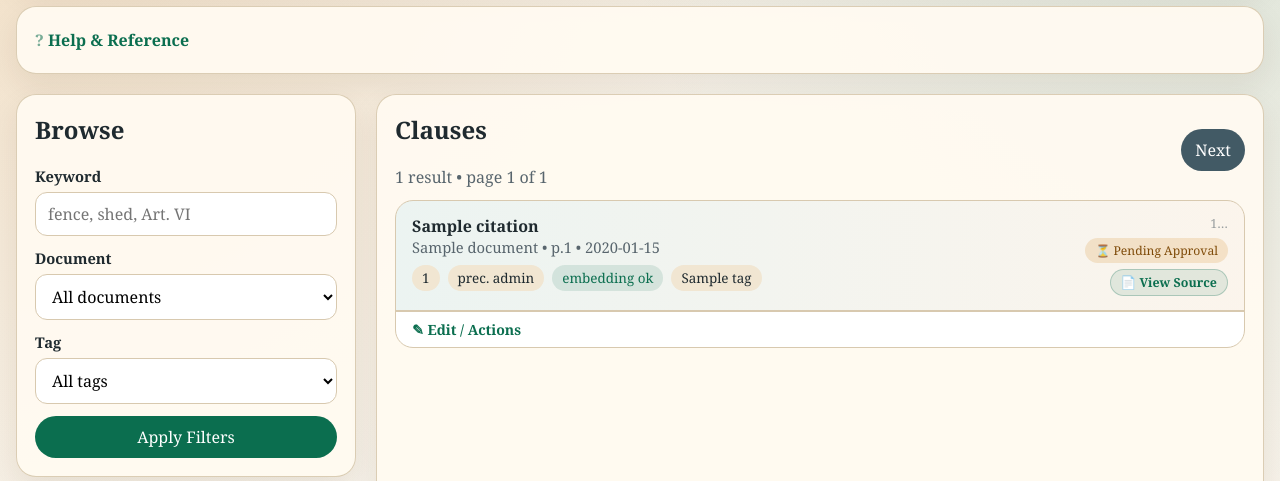
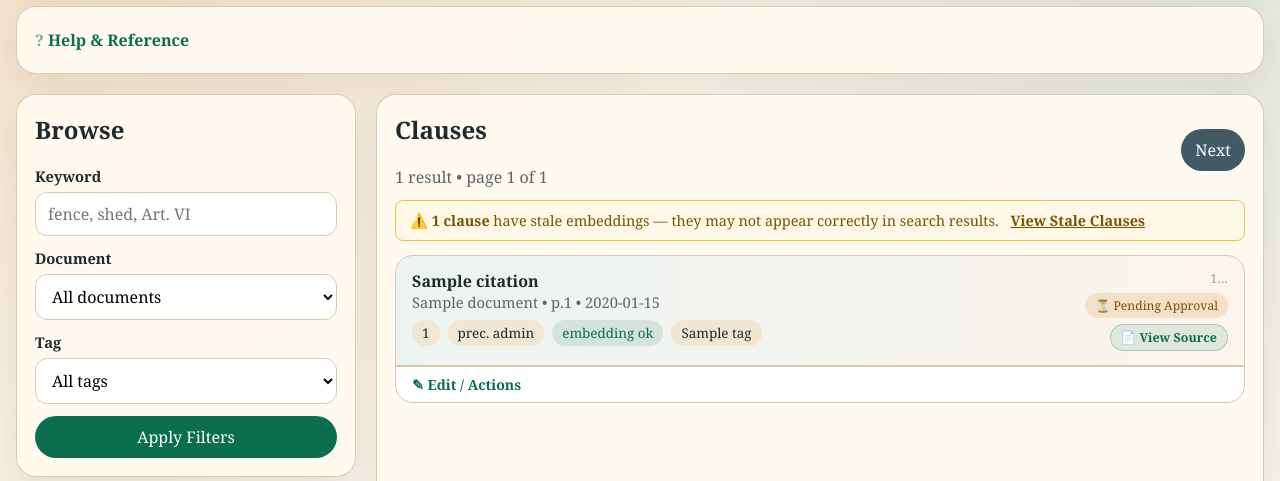
Before and after one commit to tmasters2876/hoa-backend, a Flask app: template templates/admin_index.html in a window 1280 px wide. Shown: the part 189-670 px from the top of the page. Run offline with Flask 3, Linux system fonts and the light colour scheme; the template is opened without the code that fills it: most values are stand-ins (such as "Sample title", 1, 10 or a date in 2020).

Commit message:
Update Help & Reference panel with full feature documentation

```diff
--- a/templates/admin_index.html
+++ b/templates/admin_index.html
@@ -19,6 +19,31 @@
     padding: 3px 9px; border-radius: 999px;
     background: rgba(209,123,15,0.13); color: #7f4b09;
   }
+  .stale-banner {
+    display: flex; align-items: center; gap: 12px; flex-wrap: wrap;
+    background: #fff8e6; border: 1px solid #f0c040;
+    border-radius: 8px; padding: 10px 14px;
+    margin-bottom: 14px; font-size: 0.9rem; color: #7a5200;
+  }
+  .stale-banner a {
+    white-space: nowrap; font-weight: 700;
+    color: #7a5200; text-decoration: underline;
+  }
+  .filter-chip {
+    display: inline-flex; align-items: center; gap: 6px;
+    font-size: 0.82rem; font-weight: 700;
+    background: #fff3cc; color: #7a5200;
+    border: 1px solid #f0c040; border-radius: 999px;
+    padding: 3px 10px; text-decoration: none;
+  }
+  .filter-chip .chip-remove { font-size: 0.9em; opacity: 0.7; }
+  .badge-stale-inline {
+    display: inline-block; font-size: 0.73rem; font-weight: 700;
+    padding: 2px 7px; border-radius: 999px;
+    background: #fff3cc; color: #7a5200;
+    border: 1px solid #f0c040; vertical-align: middle;
+    margin-left: 6px;
+  }
 </style>
 
 {# ── Help Panel ── #}
@@ -27,77 +52,84 @@
   <div class="help-content">
     <div class="help-section">
       <h3>Browse &amp; Filters</h3>
-      <p>Filter clauses by keyword (searches clause_id, citation, document, summary, and full text), document, or tag. Results are paginated at 25 per page. Active filters persist across page turns.</p>
-      <p>Clause cards show a <strong>⏳ Pending Approval</strong> badge if the clause is awaiting review. Pending clauses are not visible to residents until approved.</p>
+      <p>Filter clauses by keyword (searches clause_id, citation, document, plain summary, and full clause text), document, or tag. Results are paginated at 25 per page. Active filters persist across page turns.</p>
+      <p>Only clauses with <code>status = approved</code> are visible to residents via the Carrd chatbot. All statuses are visible here in the admin console.</p>
+      <p>Clause cards show a <strong>⏳ Pending Approval</strong> badge when a change is queued but not yet approved. The live clause text remains unchanged until the pending change is approved.</p>
+      <p>Cards with an orange left border have a <strong>stale embedding</strong> — the clause text has changed since the embedding was last generated. Stale clauses are excluded from semantic (vector) search until regenerated. A yellow banner at the top of the page appears whenever stale clauses exist; click the link to filter to them directly.</p>
     </div>
     <div class="help-section">
       <h3>Approval Workflow</h3>
-      <p>Every clause change — add, edit, or delete — requires a second admin to approve before it takes effect in search results.</p>
+      <p>Every clause change — add, edit, or delete — must be approved by a second admin before it takes effect in search results.</p>
       <ul>
-        <li><strong>Submit for Approval</strong> — queues the change. The live clause is unchanged until approved.</li>
-        <li><strong>⚠ Self-approve</strong> (superusers only) — applies the change immediately. Use when no other admin is available.</li>
-        <li>Deletions always require a second superuser — self-approve is not available for delete.</li>
-        <li>The <strong>Pending (N)</strong> link in the header turns orange when items are waiting. Superusers review and approve or reject from that page.</li>
+        <li><strong>Submit for Approval</strong> — queues the change in Pending. The live clause is unchanged until approved.</li>
+        <li><strong>⚠ Self-approve</strong> (superusers only) — applies the change immediately, bypassing the two-person rule. Use only when no other admin is available. A warning is recorded in the audit log.</li>
+        <li>Deletions always require a second superuser to approve — self-approve is disabled for deletes.</li>
+        <li>The <strong>Pending (N)</strong> link in the header turns orange when items are waiting. Superusers can approve or reject from that page.</li>
       </ul>
     </div>
     <div class="help-section">
       <h3>Source Verification</h3>
-      <p>When a clause is submitted for approval, the system automatically downloads the linked Google Drive PDF and checks whether the clause text appears on the stated page.</p>
+      <p>When a clause is submitted for approval, the system automatically downloads the linked Google Drive PDF and checks whether the clause text appears on the stated page using fuzzy text matching.</p>
       <ul>
-        <li><strong>✅ Verified</strong> — strong text match found (≥ 80%)</li>
+        <li><strong>✅ Verified</strong> — strong match found (≥ 80% similarity)</li>
         <li><strong>⚠️ Partial</strong> — partial match found (50–79%)</li>
         <li><strong>❌ Not Found</strong> — text not found on that page (&lt; 50%)</li>
-        <li><strong>⏭ Skipped</strong> — PDF could not be accessed or clause text was missing</li>
+        <li><strong>⏭ Skipped</strong> — PDF could not be accessed, or clause text was missing</li>
       </ul>
       <p>Verification is <em>advisory only</em> — it informs the approver but never blocks submission or approval.</p>
-      <p>Three source fields are required on every clause: <strong>Citation</strong>, <strong>Page</strong>, and a <strong>Google Drive link</strong> (<code>https://drive.google.com/…</code>).</p>
+      <p>Three source fields are required on every clause: <strong>Citation</strong>, <strong>Page</strong>, and a <strong>Google Drive link</strong> (<code>https://drive.google.com/…</code>). Clauses missing any of these are rejected at submission.</p>
     </div>
     <div class="help-section">
       <h3>Add Clause</h3>
-      <p>Manually insert a single new clause. Citation, page, and a Google Drive source link are required. At least one of <code>clause_text</code> or <code>plain_summary</code> is required. The embedding is <em>not</em> generated automatically — use <strong>Regenerate Embedding</strong> on the approved clause afterward.</p>
+      <p>Manually add a single clause. Citation, page, and a Google Drive source link are required. At least one of <code>clause_text</code> or <code>plain_summary</code> must be provided.</p>
+      <p>The embedding is <em>not</em> generated automatically on add — use <strong>Regenerate Embedding</strong> on the approved clause afterward so it appears in semantic search results.</p>
+      <p><strong>Precedence Level</strong> controls result ranking when multiple clauses match a query. Higher values rank higher. Use 0 (default) for standard clauses; reserve higher values for overriding or primary governing documents.</p>
     </div>
     <div class="help-section">
       <h3>Import CSV — Add</h3>
-      <p>Bulk-inserts clauses from a .csv file. Each row must include <code>citation</code>, <code>page</code>, and a Google Drive <code>link</code> — rows missing any of these are skipped. CSV imports go live immediately (no approval step). Column rules:</p>
+      <p>Bulk-inserts clauses from a .csv file. Download the blank template for the correct column layout. Each row must include <code>citation</code>, <code>page</code>, and a Google Drive <code>link</code> — rows missing any of these are skipped. CSV imports go live immediately (no approval step). Column rules:</p>
       <ul>
         <li>At least one of <code>clause_text</code> or <code>plain_summary</code> must be non-empty per row</li>
         <li><code>page</code> and <code>precedence_level</code> must be whole numbers if provided</li>
         <li><code>tags</code> — comma-separated, e.g. <code>fence, arc</code></li>
         <li><code>match_source</code> defaults to <code>CSV Import</code> if omitted</li>
-        <li>Columns not in the template are rejected; valid rows are inserted even if others fail</li>
+        <li>Columns not in the template are rejected; valid rows are inserted even if others in the same file fail</li>
       </ul>
-      <p>All imported clauses start with <strong>stale embeddings</strong> and won't appear in semantic search until regenerated.</p>
+      <p>All imported clauses start with <strong>stale embeddings</strong> and will not appear in semantic search until regenerated. The yellow stale banner will appear after import as a reminder.</p>
     </div>
     <div class="help-section">
       <h3>Import CSV — Delete</h3>
-      <p>Permanently deletes every Supabase row whose <code>clause_id</code> matches a value in the file. <strong>There is no undo.</strong> CSV bulk deletes go live immediately (no approval step). The CSV must contain a <code>clause_id</code> column; all other columns are ignored.</p>
+      <p>Permanently deletes every Supabase row whose <code>clause_id</code> matches a value in the uploaded file. <strong>There is no undo.</strong> Bulk CSV deletes go live immediately — no approval step, no second-person requirement. The CSV must contain a <code>clause_id</code> column; all other columns are ignored.</p>
     </div>
     <div class="help-section">
       <h3>Embeddings</h3>
-      <p>Each clause has an embedding — a numeric vector used for semantic search by the HOA chatbot.</p>
+      <p>Each clause stores an embedding — a numeric vector used for semantic (meaning-based) search by the HOA chatbot. Keyword search is unaffected by embedding status.</p>
       <ul>
         <li>Editing <code>clause_text</code> or <code>plain_summary</code> marks the embedding stale when the edit is approved and applied.</li>
         <li>Stale clauses are excluded from vector search results until regenerated.</li>
-        <li>Use <strong>Regenerate Embedding</strong> on any clause to call OpenAI and refresh it. No approval required.</li>
+        <li>The yellow banner at the top of the page shows how many stale embeddings exist and links to a filtered view.</li>
+        <li>Use <strong>Regenerate Embedding</strong> on any clause to call OpenAI and refresh it. No approval required — takes effect immediately.</li>
         <li>Model in use: <code>{{ embedding_model }}</code></li>
       </ul>
     </div>
     <div class="help-section">
+      <h3>Search Test</h3>
+      <p>Runs a live query using the same logic as the production chatbot — both semantic (vector) and keyword searches execute simultaneously against the Supabase <code>match_clauses</code> RPC. Results are displayed in two columns: <strong>Vector Matches</strong> and <strong>Keyword Matches</strong>.</p>
+      <p>Use this to verify a question surfaces the expected clauses before testing in the resident-facing frontend. Only approved clauses with valid embeddings appear in vector results.</p>
+    </div>
+    <div class="help-section">
       <h3>Audit Log</h3>
-      <p>Every action — clause adds, edits, deletes, approvals, rejections, user changes, and CSV imports — is recorded in the audit log. Accessible via the <strong>Audit Log</strong> link in the header (superusers only). Filter by user, action type, or date range.</p>
+      <p>Every action is recorded — clause adds, edits, deletes, approvals, rejections, embedding regenerations, user changes, password resets, and CSV imports. Accessible via the <strong>Audit Log</strong> link in the header (superusers only). Filter by user, action type, or date range. All timestamps are displayed in UTC.</p>
     </div>
     <div class="help-section">
       <h3>User Management</h3>
       <p>Accessible via the <strong>Users</strong> link in the header.</p>
       <ul>
-        <li><strong>Superusers</strong> (tmasters, cmasters) — can add, deactivate, delete, and reset passwords for other users.</li>
-        <li><strong>All users</strong> — can change their own password from the Users page.</li>
+        <li><strong>Superusers</strong> (tmasters, cmasters) — can add, deactivate, delete, and reset passwords for other users. Superuser status cannot be granted or removed from the UI.</li>
+        <li><strong>All users</strong> — can change their own password from the Users page via <strong>Change Password</strong>.</li>
         <li>You cannot deactivate or delete your own account from the admin UI.</li>
+        <li>Login sessions expire after 8 hours. Login and logout events are recorded in the activity log.</li>
       </ul>
-    </div>
-    <div class="help-section">
-      <h3>Search Test</h3>
-      <p>Runs a live query using the same embedding model and Supabase <code>match_clauses</code> RPC as the production chatbot. Use this to verify that a question surfaces the expected clauses before testing in the frontend. Only approved clauses appear in results.</p>
     </div>
   </div>
 </details>
@@ -262,6 +294,21 @@
         </div>
       </div>
 
+      {% if stale_count > 0 and not filters.stale %}
+      <div class="stale-banner">
+        <span>⚠️ <strong>{{ stale_count }} clause{% if stale_count != 1 %}s{% endif %}</strong> have stale embeddings — they may not appear correctly in search results.</span>
+        <a href="{{ url_for('admin_home') }}?stale=1">View Stale Clauses</a>
+      </div>
+      {% endif %}
+
+      {% if filters.stale %}
+      <div style="margin-bottom:12px;">
+        <a class="filter-chip" href="{{ url_for('admin_home') }}">
+          ⚠️ Stale Embeddings Only <span class="chip-remove">✕</span>
+        </a>
+      </div>
+      {% endif %}
+
       <div class="clause-list">
         {% for clause in clauses %}
           <article class="clause-card{% if clause.embedding_stale %} stale-embedding{% endif %}">
@@ -269,7 +316,7 @@
             {# Always-visible header #}
             <div class="clause-head">
               <div>
-                <strong>{{ clause.citation or clause.clause_id or clause.id }}</strong>
+                <strong>{{ clause.citation or clause.clause_id or clause.id }}</strong>{% if clause.embedding_stale %}<span class="badge-stale-inline">⚠️ Stale</span>{% endif %}
                 <div class="clause-meta">
                   {{ clause.document or "No document" }}
                   {% if clause.page %}&bull; p.{{ clause.page }}{% endif %}
```
